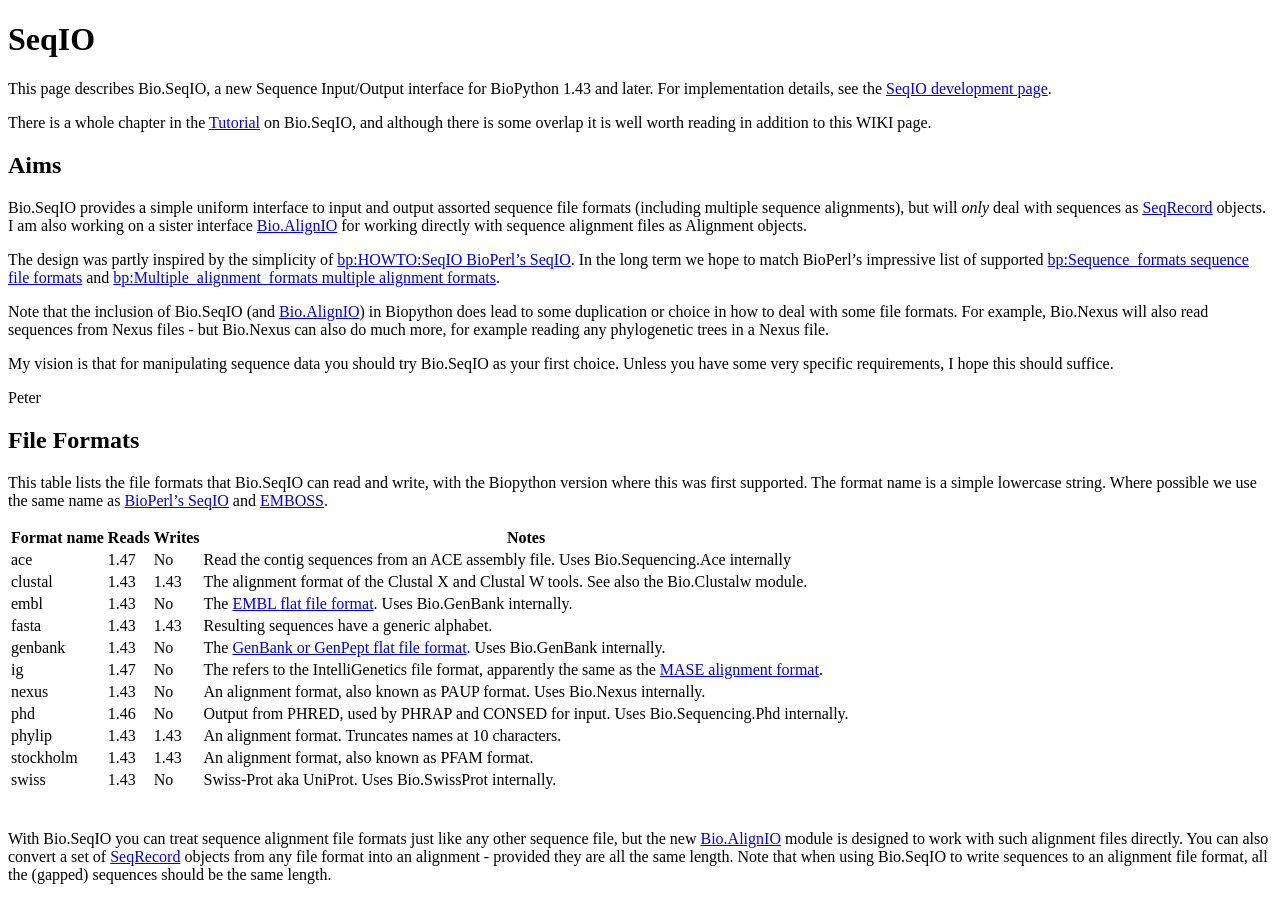
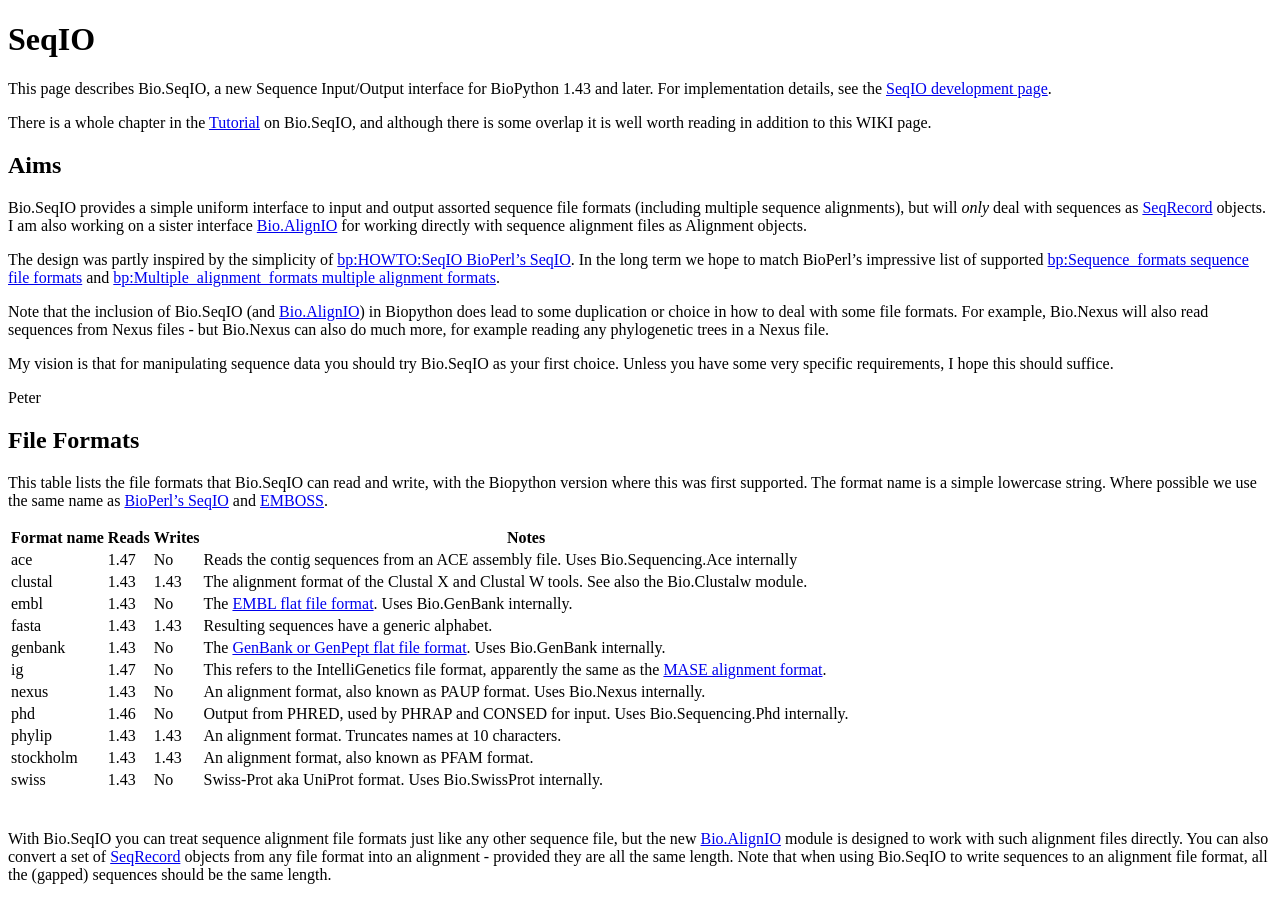
Before and after one commit to biopython/biopython.github.io, a Jekyll site: the page built from wiki/SeqIO.md, in a window 1280 px wide and 900 px high. Built offline with Jekyll 4.4.1, drawn with Linux system fonts in a browser that asks for light colours.

Commit message:
/* File Formats */

```diff
--- a/wiki/SeqIO.md
+++ b/wiki/SeqIO.md
@@ -54,19 +54,19 @@ as [BioPerl's SeqIO](http://www.bioperl.org/wiki/HOWTO:SeqIO#Formats)
 and
 [EMBOSS](http://emboss.sourceforge.net/docs/themes/SequenceFormats.html).
 
-| Format name | Reads | Writes | Notes                                                                                                                                            |
-|-------------|-------|--------|--------------------------------------------------------------------------------------------------------------------------------------------------|
-| ace         | 1.47  | No     | Read the contig sequences from an ACE assembly file. Uses Bio.Sequencing.Ace internally                                                          |
-| clustal     | 1.43  | 1.43   | The alignment format of the Clustal X and Clustal W tools. See also the Bio.Clustalw module.                                                     |
-| embl        | 1.43  | No     | The [EMBL flat file format](bp:EMBL_sequence_format "wikilink"). Uses Bio.GenBank internally.                                                    |
-| fasta       | 1.43  | 1.43   | Resulting sequences have a generic alphabet.                                                                                                     |
-| genbank     | 1.43  | No     | The [GenBank or GenPept flat file format](bp:GenBank_sequence_format "wikilink"). Uses Bio.GenBank internally.                                   |
-| ig          | 1.47  | No     | The refers to the IntelliGenetics file format, apparently the same as the [MASE alignment format](bp:Mase_multiple_alignment_format "wikilink"). |
-| nexus       | 1.43  | No     | An alignment format, also known as PAUP format. Uses Bio.Nexus internally.                                                                       |
-| phd         | 1.46  | No     | Output from PHRED, used by PHRAP and CONSED for input. Uses Bio.Sequencing.Phd internally.                                                       |
-| phylip      | 1.43  | 1.43   | An alignment format. Truncates names at 10 characters.                                                                                           |
-| stockholm   | 1.43  | 1.43   | An alignment format, also known as PFAM format.                                                                                                  |
-| swiss       | 1.43  | No     | Swiss-Prot aka UniProt. Uses Bio.SwissProt internally.                                                                                           |
+| Format name | Reads | Writes | Notes                                                                                                                                             |
+|-------------|-------|--------|---------------------------------------------------------------------------------------------------------------------------------------------------|
+| ace         | 1.47  | No     | Reads the contig sequences from an ACE assembly file. Uses Bio.Sequencing.Ace internally                                                          |
+| clustal     | 1.43  | 1.43   | The alignment format of the Clustal X and Clustal W tools. See also the Bio.Clustalw module.                                                      |
+| embl        | 1.43  | No     | The [EMBL flat file format](bp:EMBL_sequence_format "wikilink"). Uses Bio.GenBank internally.                                                     |
+| fasta       | 1.43  | 1.43   | Resulting sequences have a generic alphabet.                                                                                                      |
+| genbank     | 1.43  | No     | The [GenBank or GenPept flat file format](bp:GenBank_sequence_format "wikilink"). Uses Bio.GenBank internally.                                    |
+| ig          | 1.47  | No     | This refers to the IntelliGenetics file format, apparently the same as the [MASE alignment format](bp:Mase_multiple_alignment_format "wikilink"). |
+| nexus       | 1.43  | No     | An alignment format, also known as PAUP format. Uses Bio.Nexus internally.                                                                        |
+| phd         | 1.46  | No     | Output from PHRED, used by PHRAP and CONSED for input. Uses Bio.Sequencing.Phd internally.                                                        |
+| phylip      | 1.43  | 1.43   | An alignment format. Truncates names at 10 characters.                                                                                            |
+| stockholm   | 1.43  | 1.43   | An alignment format, also known as PFAM format.                                                                                                   |
+| swiss       | 1.43  | No     | Swiss-Prot aka UniProt format. Uses Bio.SwissProt internally.                                                                                     |
 ||
 
 With Bio.SeqIO you can treat sequence alignment file formats just like
```
Also changed, not shown: 1 other file.
